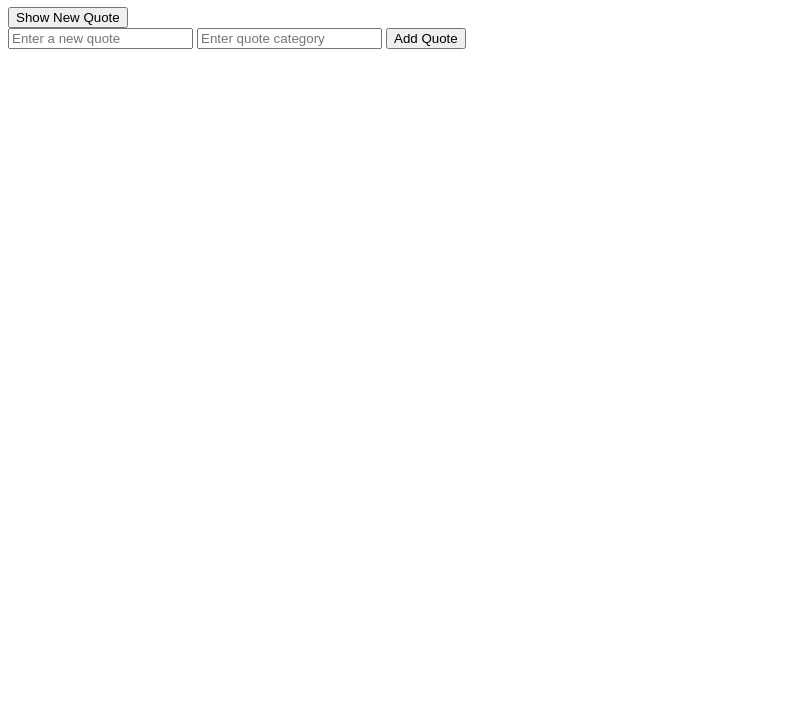
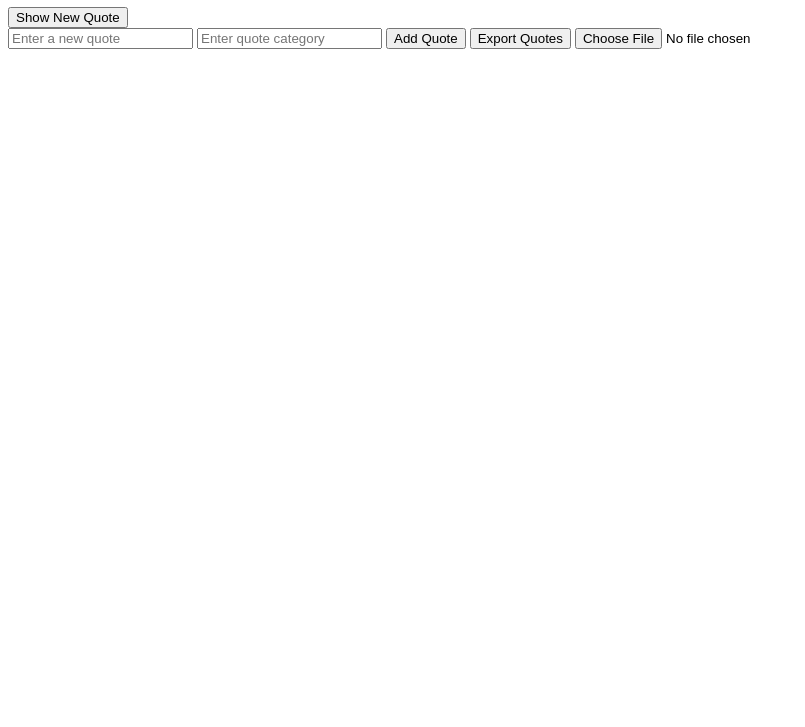
Before and after one commit to omia005/alx_fe_javascript, a plain HTML site: page dom-manipulation/index.html in a window 1280 px wide. Shown: the part 73-800 px from the top of the page, without its empty margins (0-805 px from the left). Drawn offline with Linux system fonts and the light colour scheme.

Commit message:
Update index.html

```diff
--- a/dom-manipulation/index.html
+++ b/dom-manipulation/index.html
@@ -13,6 +13,9 @@
        <input id="newQuoteText" type="text" placeholder="Enter a new quote" />
        <input id="newQuoteCategory" type="text" placeholder="Enter quote category" />
        <button onclick="addQuote()">Add Quote</button>
+
+      <button id="exportQuotes">Export Quotes</button>
+      <input type="file" id="importQuotes" accept=".json">
     </div>
     <script src="script.js"></script>
   </body>
```
